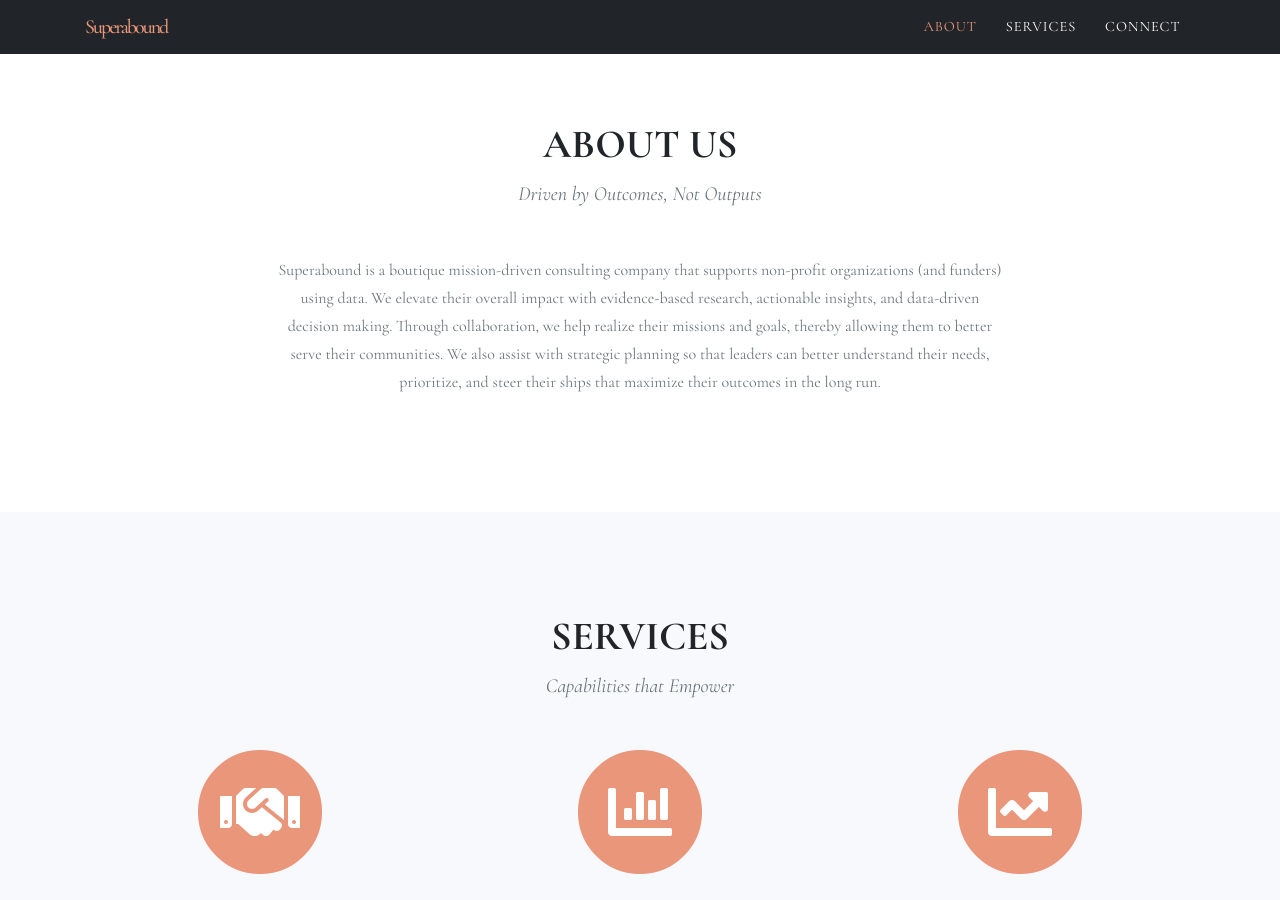
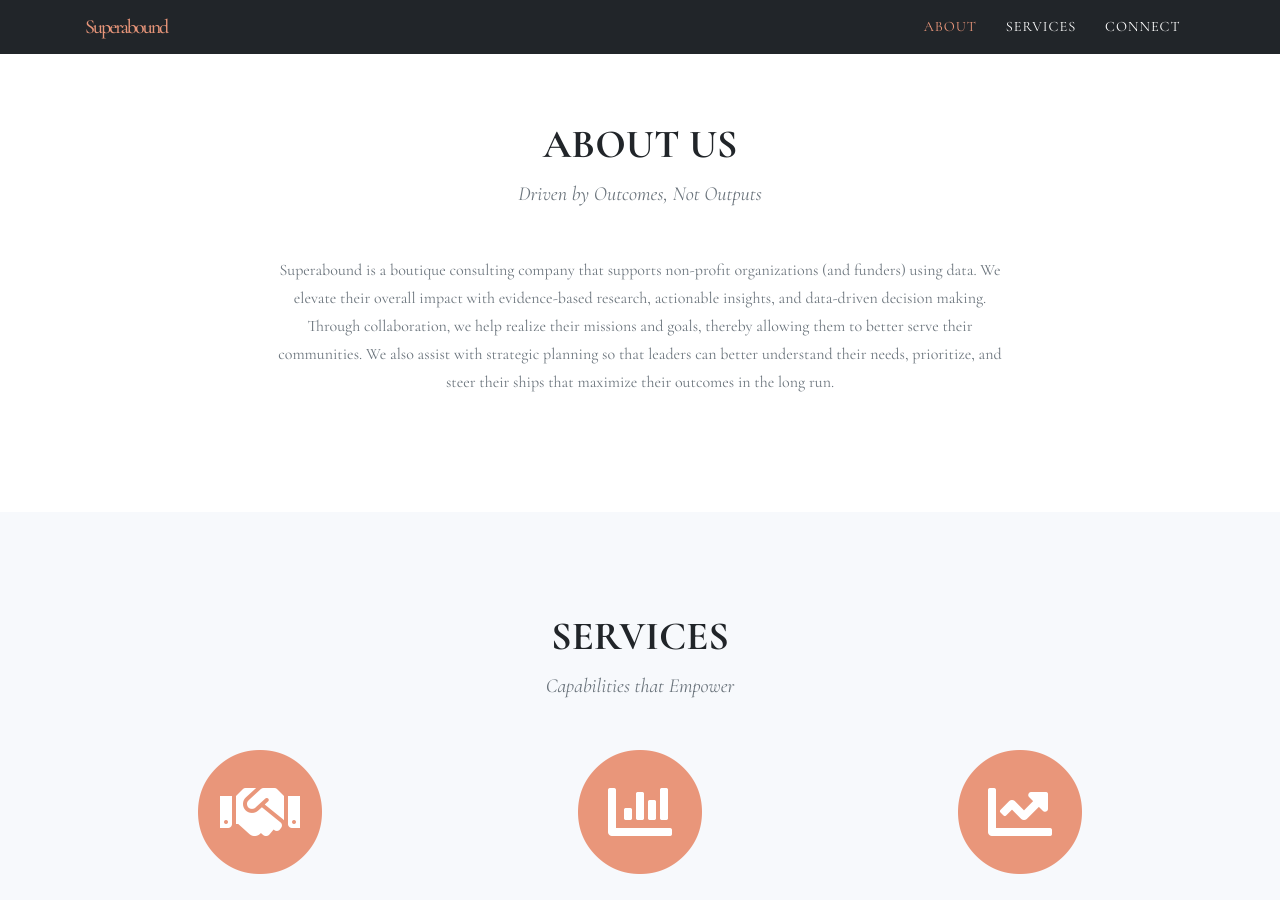
Before and after one commit to superaboundco/superaboundco.github.io, a Jekyll site: the page built from index.md, in a window 1280 px wide and 900 px high, scrolled down 901 px. Built offline with Jekyll 4.4.1, drawn with Linux system fonts in a browser that asks for light colours.

Commit message:
content tweak

```diff
--- a/_data/sitetext.yml
+++ b/_data/sitetext.yml
@@ -21,7 +21,7 @@
   about:
     title: "About Us"
     text: "Driven by Outcomes, Not Outputs"
-    body: "Superabound is a boutique mission-driven consulting company that supports non-profit organizations (and funders) using data. We elevate their overall impact with evidence-based research, actionable insights, and data-driven decision making. Through collaboration, we help realize their missions and goals, thereby allowing them to better serve their communities. We also assist with strategic planning so that leaders can better understand their needs, prioritize, and steer their ships that maximize their outcomes in the long run."
+    body: "Superabound is a boutique consulting company that supports non-profit organizations (and funders) using data. We elevate their overall impact with evidence-based research, actionable insights, and data-driven decision making. Through collaboration, we help realize their missions and goals, thereby allowing them to better serve their communities. We also assist with strategic planning so that leaders can better understand their needs, prioritize, and steer their ships that maximize their outcomes in the long run."
     section: about
 
   services:
```
